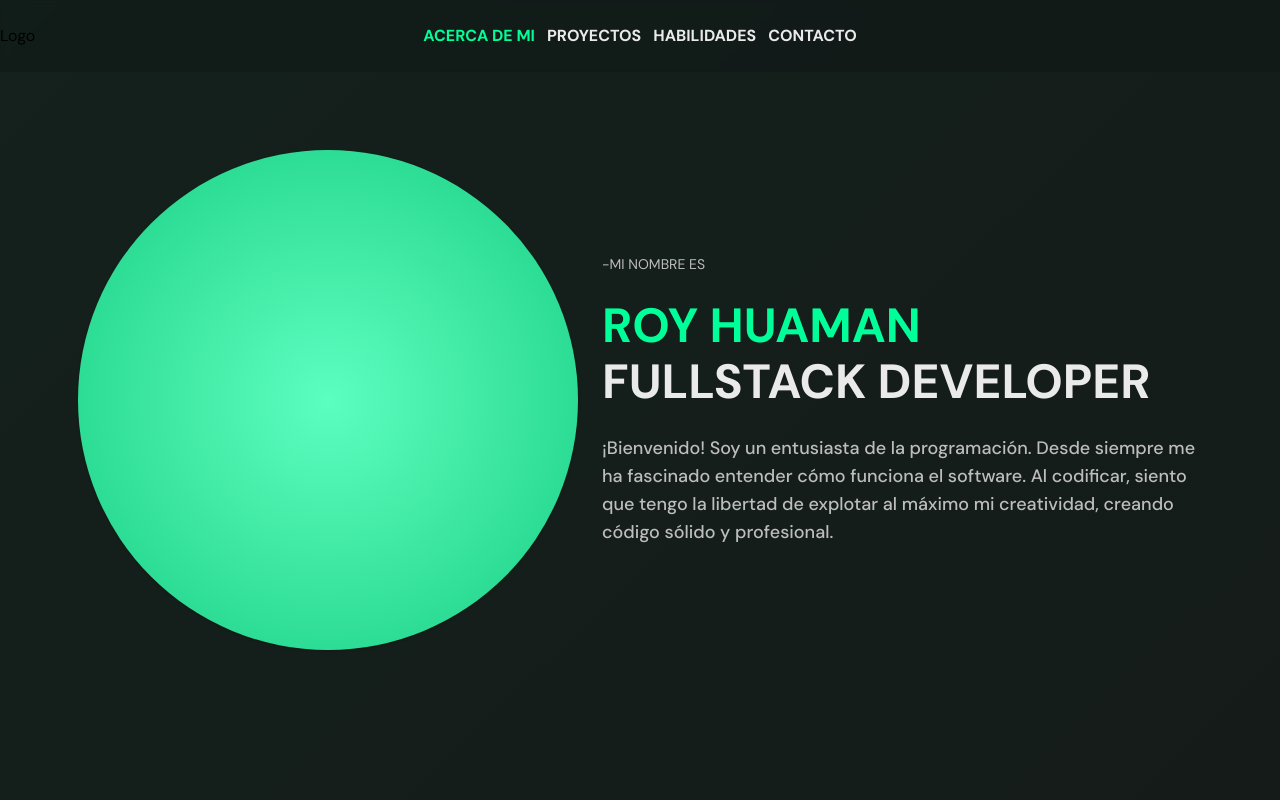
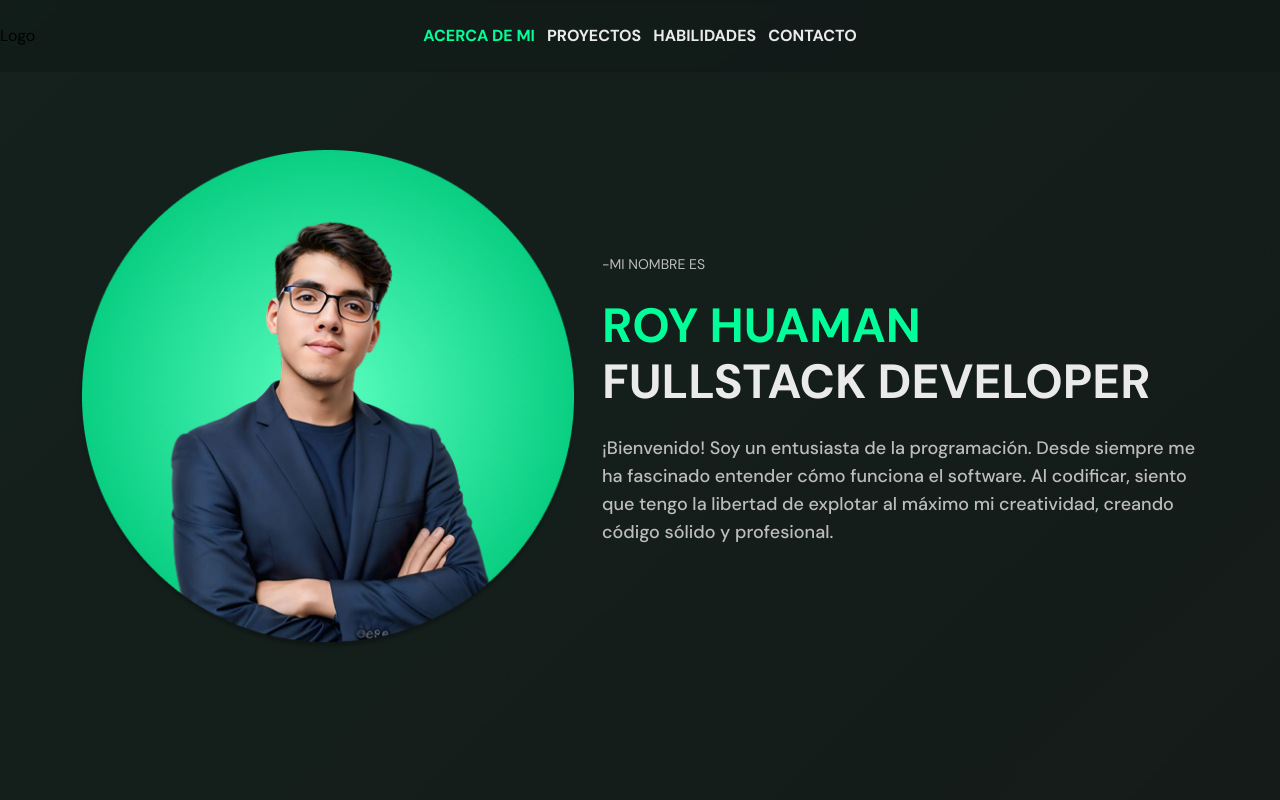
Before and after one commit to royandresdev/Portafolio-2026, a Next.js app: page / in a window 1280 px wide. Shown: the top 800 px of the page. Built offline with nearby package versions, Linux system fonts and the light colour scheme.

Commit message:
feat: add hero section with profile avatar component

```diff
--- a/components/hero.tsx
+++ b/components/hero.tsx
@@ -1,9 +1,9 @@
+import Image from "next/image";
+
 export function Hero() {
   return (
     <section className="h-screen min-h-[700px] flex items-center px-6 container mx-auto justify-center gap-6">
-      <div className="bg-radial from-[#5BFFC0] to-[#0ACF83] size-[500px] rounded-full shadow">
-
-      </div>
+      <Image src="/avatar-profile.png" alt="Avatar" width={500} height={500} loading="eager" />
       <div className="space-y-6 max-w-[600px]">
         <span className="label-heading">-MI NOMBRE ES</span>
         <h1 className="text-5xl/14 font-bold">
```
Also changed, not shown: public/avatar-profile.png (added).
